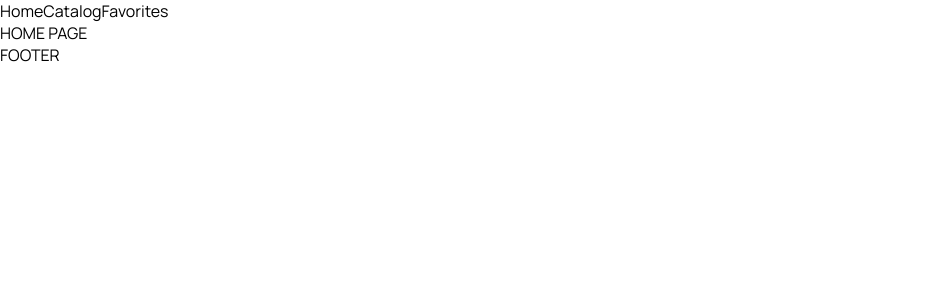
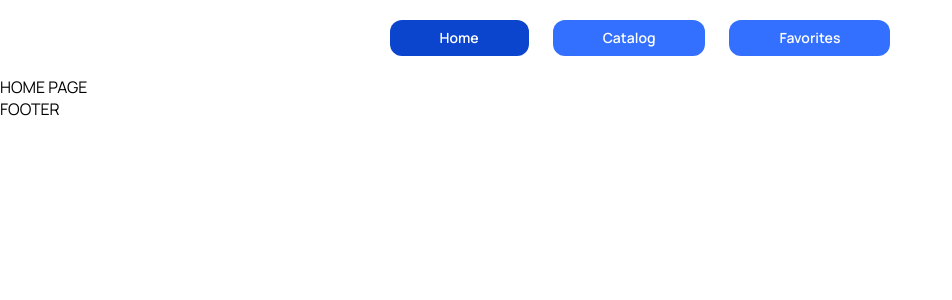
Before and after one commit to SergeyLu89/CarAdverts, a React (Create React App) app: page / in a window 1280 px wide. Shown: the top 300 px of the page, without its empty margins (0-952 px from the left). Built offline with nearby package versions, Linux system fonts and the light colour scheme.

Commit message:
add styles on header

```diff
--- a/src/components/AdvertsItem/AdvertsItem.module.css
+++ b/src/components/AdvertsItem/AdvertsItem.module.css
@@ -16,7 +16,6 @@
 }
 .listItemImg {
   width: 100%;
-  /* height: 268px; */
   height: -webkit-fill-available;
   background: #f3f3f2;
   border-radius: 14px;
--- a/src/components/Header/Header.jsx
+++ b/src/components/Header/Header.jsx
@@ -1,15 +1,34 @@
+import css from './Header.module.css';
 import { NavLink } from 'react-router-dom';
 
-// import css from './Header.module.css';
 const Header = () => {
   return (
-    <div>
-      <nav>
-        <NavLink to="/">Home</NavLink>
-        <NavLink to="/catalog">Catalog</NavLink>
-        <NavLink to="/favorites">Favorites</NavLink>
-      </nav>
-    </div>
+    <nav className={css.header}>
+      <NavLink
+        className={({ isActive }) =>
+          ` ${isActive ? css.active : css.headerNavLink}`
+        }
+        to="/"
+      >
+        Home
+      </NavLink>
+      <NavLink
+        className={({ isActive }) =>
+          ` ${isActive ? css.active : css.headerNavLink}`
+        }
+        to="/catalog"
+      >
+        Catalog
+      </NavLink>
+      <NavLink
+        className={({ isActive }) =>
+          ` ${isActive ? css.active : css.headerNavLink}`
+        }
+        to="/favorites"
+      >
+        Favorites
+      </NavLink>
+    </nav>
   );
 };
 export default Header;
--- a/src/components/Header/Header.module.css
+++ b/src/components/Header/Header.module.css
@@ -0,0 +1,30 @@
+.header {
+  display: flex;
+  align-items: center;
+  justify-content: center;
+  padding: 20px;
+  gap: 24px;
+}
+.headerNavLink {
+  border-radius: 12px;
+  padding: 8px 50px;
+  background-color: #3470ff;
+  font-weight: 600;
+  font-size: 14px;
+  line-height: 1.42857;
+  color: #fff;
+  transition: background-color var(--general-transition);
+}
+.headerNavLink:hover,
+.headerNavLink:focus {
+  background-color: #0b44cd;
+}
+.active {
+  border-radius: 12px;
+  padding: 8px 50px;
+  font-weight: 600;
+  font-size: 14px;
+  line-height: 1.42857;
+  color: #fff;
+  background-color: #0b44cd;
+}
```
